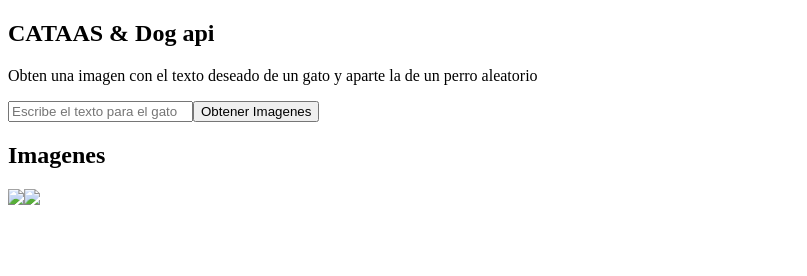
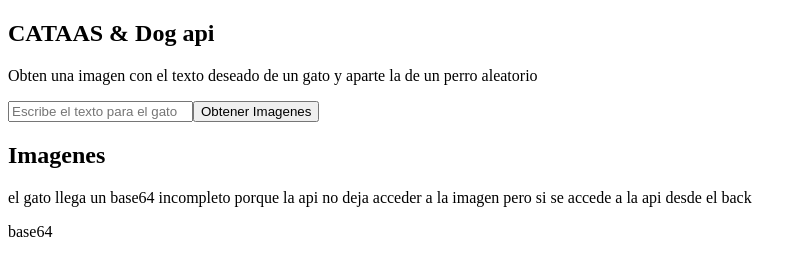
Before and after one commit to KTCL13/request2api, a plain HTML site: page index.html in a window 1280 px wide. Shown: the whole page, without its empty margins (0-807 px from the left). Drawn offline with nearby package versions, Linux system fonts and the light colour scheme.

Commit message:
Add files via upload

```diff
--- a/client.js
+++ b/client.js
@@ -2,8 +2,8 @@ const { createApp, ref } = Vue;
 
 createApp({
   data() {
-      const catImg = null;
-      const dogImg = null;
+    const catImg=""
+    const dogImg=""
     return {
       catImg,
       dogImg
@@ -14,11 +14,10 @@ createApp({
       try {
         const response = await fetch(`http://localhost:3000/cat-dog?textCat=${this.textCat}`);
         const data = await response.json();
-        console.log(data)
-        console.log(data.catImg);
         this.catImg = data.catImg;
         this.dogImg = data.dogImg;
-        console.log(catImg);
+        console.log('Cat image:', this.catImg);
+        console.log('Dog image:', this.dogImg);
       }catch (error){
         console.error('Error al obtener las imágenes:', error);
       }
--- a/index.html
+++ b/index.html
@@ -7,6 +7,7 @@
     <title>Document</title>
 </head>
 <body>
+
     <div id="app">
         <h2>CATAAS & Dog api</h2>
         <p>Obten una imagen con el texto deseado de un gato y aparte la de un perro aleatorio</p>
@@ -14,8 +15,11 @@
         <button @click="getImages()">Obtener Imagenes</button>
 
         <h2>Imagenes</h2>
-        <img src={{catImg}} />
-        <img src={{dogImg}} />
+        <p>el gato llega un base64 incompleto porque la api no deja acceder a la imagen pero si se accede a la api desde el back</p>
+        <p>base64 {{catImg}}</p>
+        <img :src="catImg" alt="gato random" v-if="catImg" />
+        <img :src="dogImg" alt="perro random" v-if="dogImg" />
+
         <script src="/client.js"></script>
       </div>
 
```
